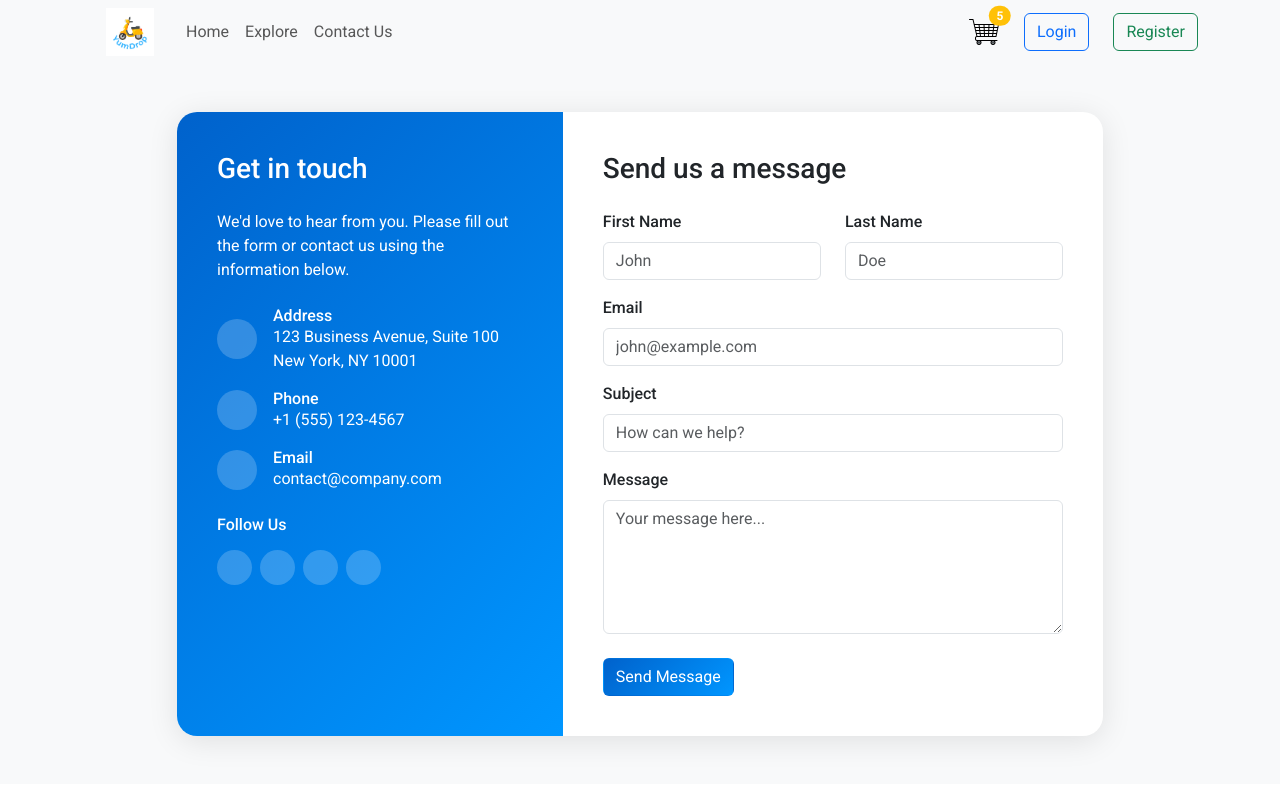
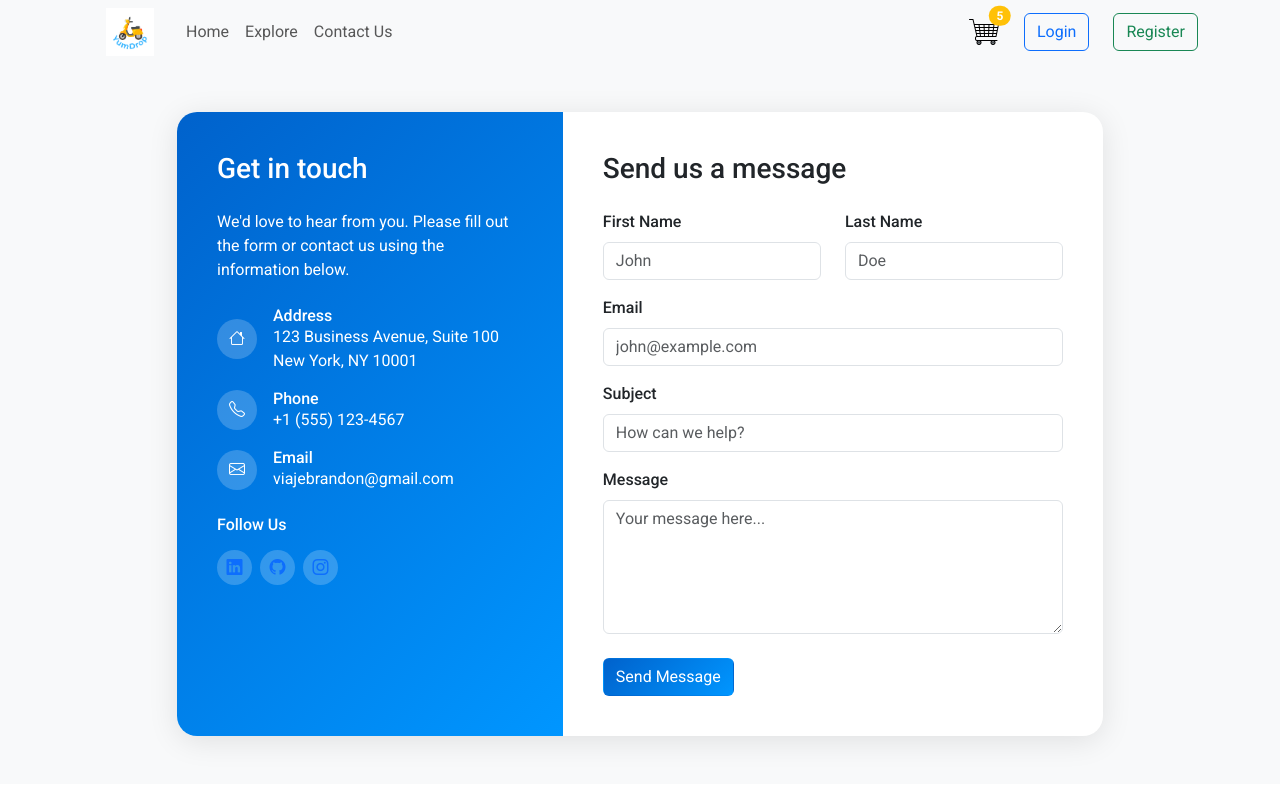
Before and after one commit to brandonviaje/YumDrop, a React (Vite) app in the folder frontend/yumdrop/: page /contact in a window 1280 px wide. Shown: the top 790 px of the page. Built offline with nearby package versions, Linux system fonts and the light colour scheme; no server answers.

Commit message:
style: update contact us page styling

```diff
--- a/frontend/yumdrop/src/pages/Contact/Contact.jsx
+++ b/frontend/yumdrop/src/pages/Contact/Contact.jsx
@@ -18,7 +18,7 @@ const Contact = () => {
 
                     <div className="contact-item d-flex mb-3">
                       <div className="contact-icon me-3">
-                        <i className="fas fa-map-marker-alt"></i>
+                        <i class="bi bi-house"></i>
                       </div>
                       <div>
                         <h6 className="mb-0">Address</h6>
@@ -31,7 +31,7 @@ const Contact = () => {
 
                     <div className="contact-item d-flex mb-3">
                       <div className="contact-icon me-3">
-                        <i className="fas fa-phone"></i>
+                        <i class="bi bi-telephone"></i>
                       </div>
                       <div>
                         <h6 className="mb-0">Phone</h6>
@@ -41,20 +41,19 @@ const Contact = () => {
 
                     <div className="contact-item d-flex mb-3">
                       <div className="contact-icon me-3">
-                        <i className="fas fa-envelope"></i>
+                        <i class="bi bi-envelope"></i>
                       </div>
                       <div>
                         <h6 className="mb-0">Email</h6>
-                        <p className="mb-0">contact@company.com</p>
+                        <p className="mb-0">viajebrandon@gmail.com</p>
                       </div>
                     </div>
 
                     <div className="social-links mt-4">
                       <h6 className="mb-3">Follow Us</h6>
-                      <a href="#" className="social-icon me-2"><i className="fab fa-facebook-f"></i></a>
-                      <a href="#" className="social-icon me-2"><i className="fab fa-twitter"></i></a>
-                      <a href="#" className="social-icon me-2"><i className="fab fa-linkedin-in"></i></a>
-                      <a href="#" className="social-icon"><i className="fab fa-instagram"></i></a>
+                      <a href="https://www.linkedin.com/in/brandon-viaje-236179217/" className="social-icon me-2"><i className="bi bi-linkedin"></i></a>
+                      <a href="https://github.com/brandonviaje" className="social-icon me-2"><i class="bi bi-github"></i></a>
+                      <a href="https://www.instagram.com/bmviaje/" className="social-icon"><i class="bi bi-instagram"></i></a>
                     </div>
                   </div>
                 </div>
```
